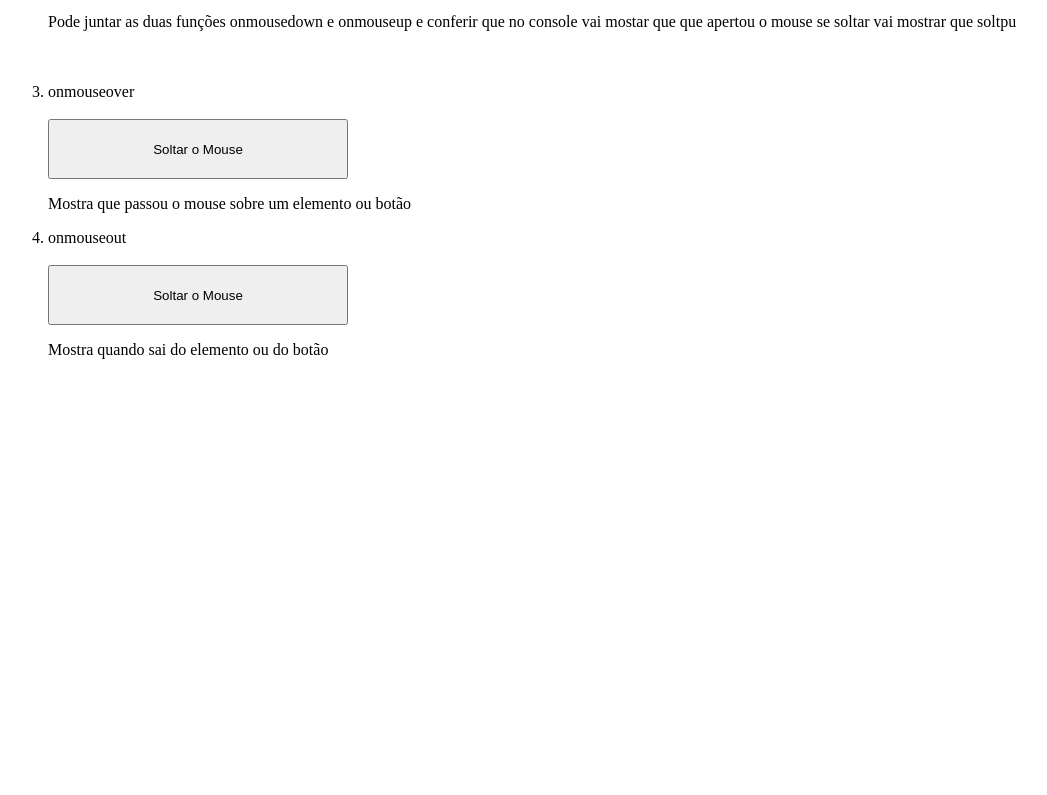
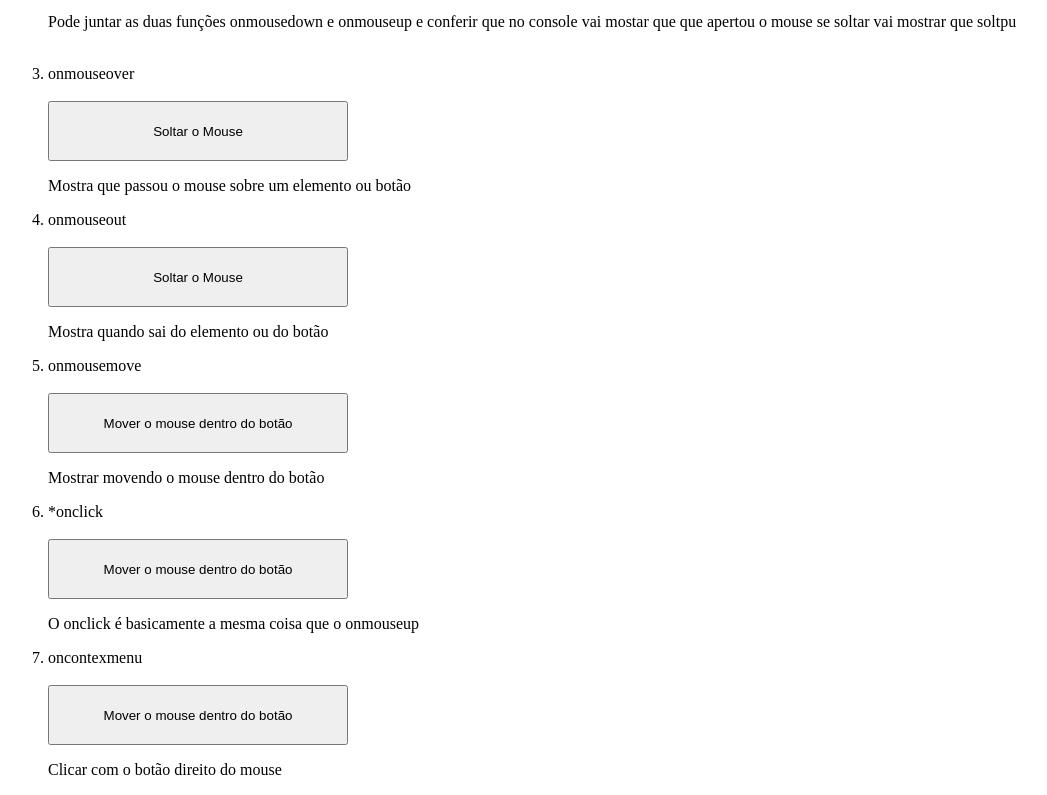
Before and after one commit to ranyerioliveira/JavaScript, a plain HTML site: page ProjetoJs-Intermediario/mouse.html in a window 1280 px wide. Shown: the part 315-1110 px from the top of the page, without its empty margins (0-1047 px from the left). Before the commit the page ends 800 px from the top, so only its background shows below. Drawn offline with Linux system fonts and the light colour scheme.

Commit message:
Eventos mouse
Atualização

```diff
--- a/ProjetoJs-Intermediario/mouse.html
+++ b/ProjetoJs-Intermediario/mouse.html
@@ -18,13 +18,22 @@
         <button style="width: 300px; height: 60px;" onmousedown="apertouomouse()" onmouseup="soltarmouse()"> Soltar o Mouse</button>
         <dl>Pode juntar as duas funções onmousedown e onmouseup e conferir que no console vai mostar que que apertou o mouse se soltar vai
             mostrar que soltpu
-        </dl><br><br>
+        </dl><br>
         <li>onmouseover</li><br>
         <button style="width: 300px; height: 60px;" onmousedown="apertouomouse()" onmouseup="soltarmouse()" onmouseover="passeiomouse()"> Soltar o Mouse</button>
         <dl>Mostra que passou o mouse sobre um elemento ou botão</dl>
         <li>onmouseout</li><br>
         <button style="width: 300px; height: 60px;" onmousedown="apertouomouse()" onmouseup="soltarmouse()" onmouseover="passeiomouse()" onmouseout="tireiomouse()"> Soltar o Mouse</button>
         <dl>Mostra quando sai do elemento ou do botão</dl>
+        <li>onmousemove</li><br>
+        <button style="width: 300px; height: 60px;" onmousedown="apertouomouse()" onmouseup="soltarmouse()" onmouseover="passeiomouse()" onmouseout="tireiomouse()" onmousemove="movermouse()"> Mover o mouse dentro do botão</button>
+        <dl>Mostrar movendo o mouse dentro do botão</dl>
+        <li>*onclick</li><br>
+        <button style="width: 300px; height: 60px;" onclick="onClick()"> Mover o mouse dentro do botão</button>
+        <dl>O onclick é basicamente a mesma coisa que o onmouseup</dl>
+        <li>oncontexmenu</li><br>
+        <button style="width: 300px; height: 60px;" onclick="onClick()" oncontextmenu="botaodireito()"> Mover o mouse dentro do botão</button>
+        <dl>Clicar com o botão direito do mouse</dl>
 
     </ol>
 </body>
--- a/ProjetoJs-Intermediario/mouse.js
+++ b/ProjetoJs-Intermediario/mouse.js
@@ -11,3 +11,12 @@ function passeiomouse(){
 function tireiomouse(){
     console.log("Sai do botão")
 }
+function movermouse(){
+    console.log("Movi o mouse dentro do botão")
+}
+function onClick(){
+    console.log("Clicou, é basicamente a mesma coisa que onmouseup ")
+}
+function botaodireito(){
+    console.log("Clicou com o botão direito do mouse")
+}
```
